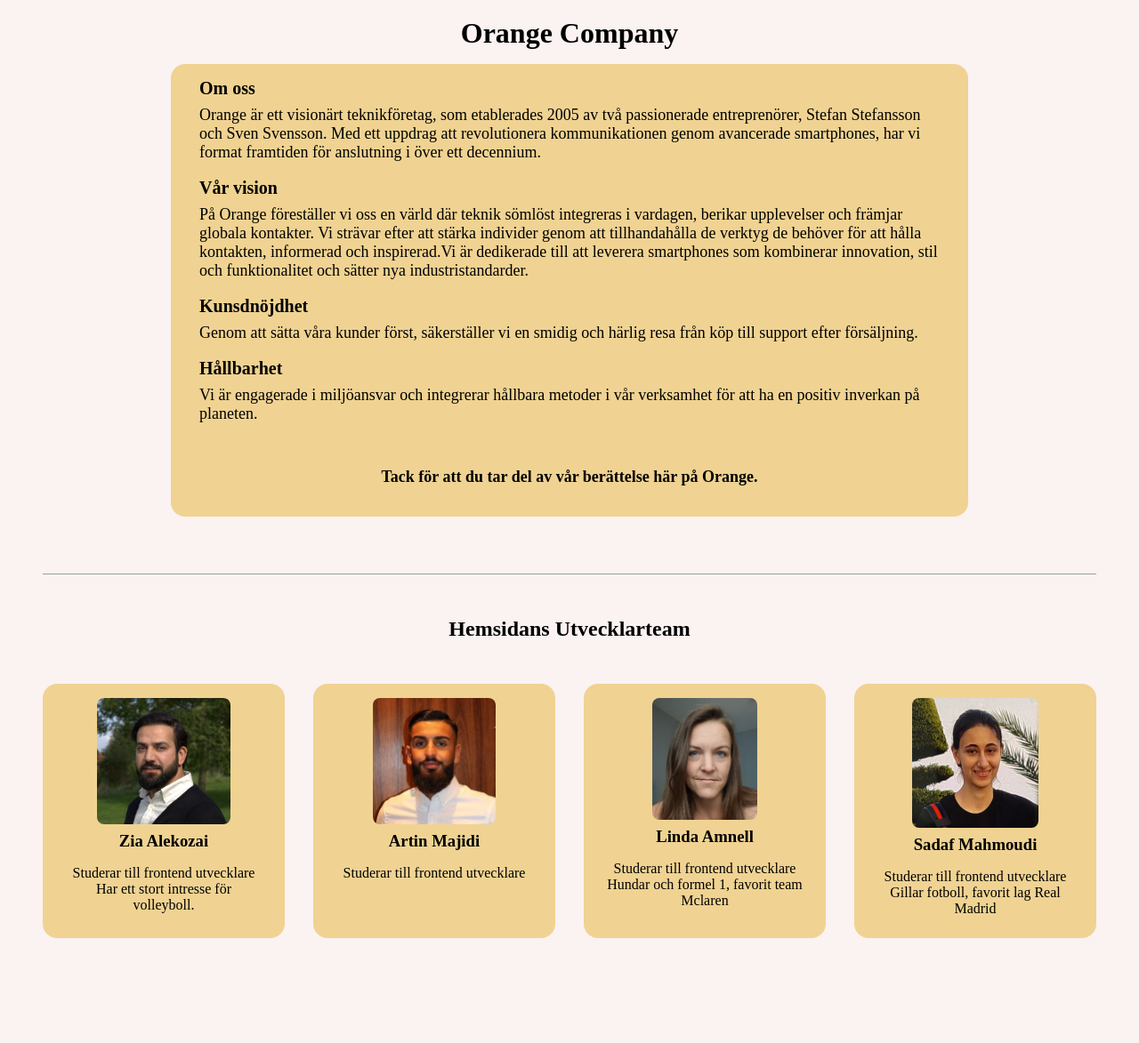
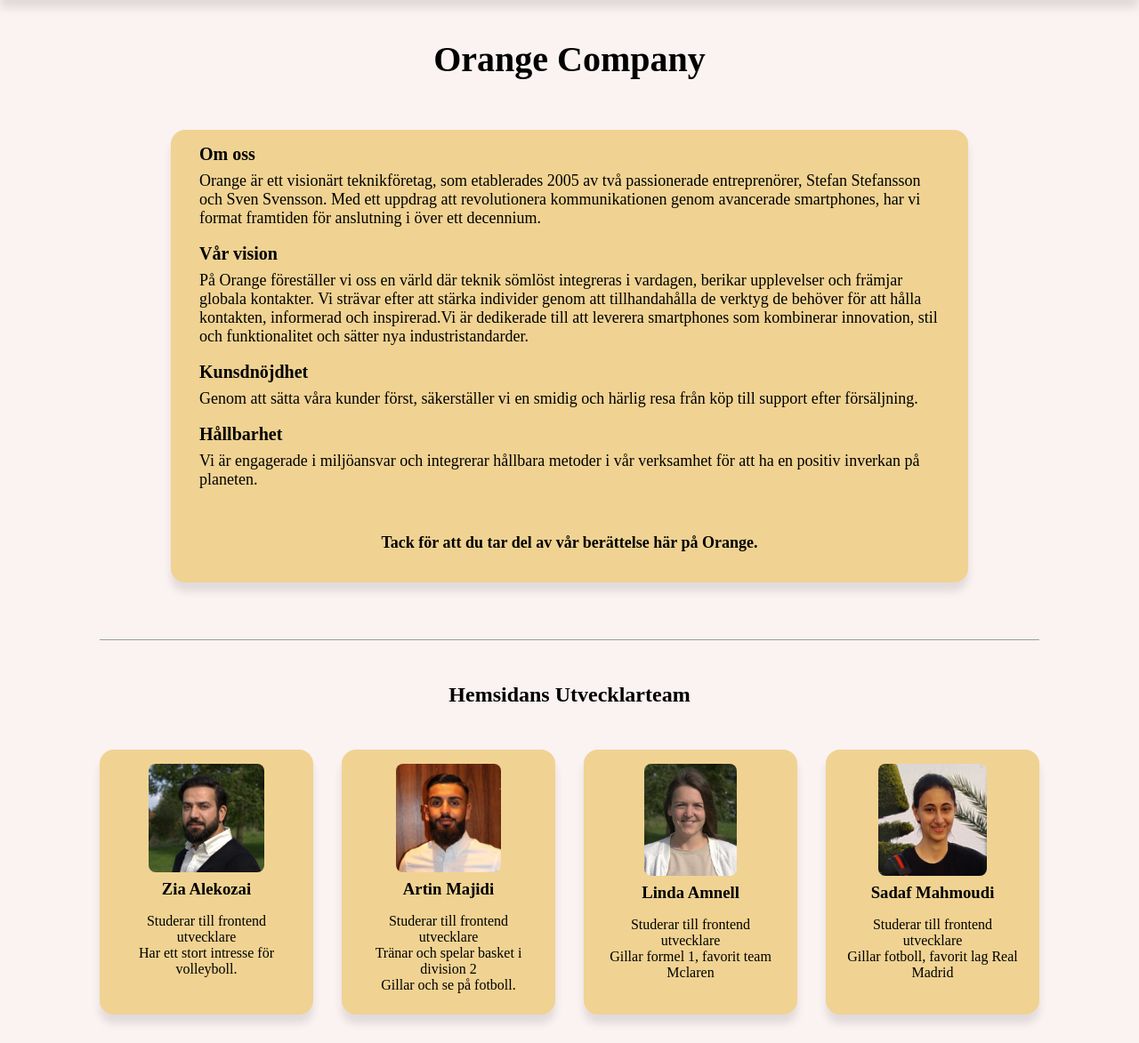
Before and after one commit to mziaalekozai/Grupparbete, a plain HTML site: page sidor/om-oss.html in a window 1280 px wide. Shown: the part 397-1570 px from the top of the page at 89% size. Before the commit the page ends 1484 px from the top, so only its background shows below. Drawn offline with Linux system fonts and the light colour scheme.

Commit message:
Fixat allt

```diff
--- a/sidor/om-oss.html
+++ b/sidor/om-oss.html
@@ -71,18 +71,18 @@
           <article>
             <img class="AM" src="../bilder/thumbnail_image10.jpg" alt="Artin" />
             <h3>Artin Majidi</h3>
-            <p class="ptext">Studerar till frontend utvecklare</p>
+            <p class="ptext">
+              Studerar till frontend utvecklare <br />
+              Tränar och spelar basket i division 2 <br />
+              Gillar och se på fotboll.
+            </p>
           </article>
           <article>
-            <img
-              class="LA"
-              src="../bilder/thumbnail_20230907_145905...jpg"
-              alt="Linda A"
-            />
+            <img class="LA" src="../bilder/rlFDg..2iN.jpeg" alt="Linda A" />
             <h3>Linda Amnell</h3>
             <p class="ptext">
               Studerar till frontend utvecklare <br />
-              Hundar och formel 1, favorit team Mclaren
+              Gillar formel 1, favorit team Mclaren
             </p>
           </article>
           <article>
--- a/styles/om-oss.css
+++ b/styles/om-oss.css
@@ -4,7 +4,8 @@
 
 .omoss {
   width: 100%;
-  padding-bottom: 1em;
+  /* padding-bottom: 1em; */
+  box-shadow: 0 10px 10px rgba(0, 0, 0, 0.1);
 }
 .kroppen {
   display: grid;
@@ -18,16 +19,20 @@
   padding: 1em 2em;
   border-radius: 1em;
   margin-bottom: 4em;
+  box-shadow: 0 10px 10px rgba(0, 0, 0, 0.1);
 }
 
 h1 {
+  padding-top: 1em;
+  padding-bottom: 1em;
+  font-size: 40px;
 }
 .företaget p {
   padding-bottom: 1em;
 }
 .TheTeam {
-  margin-left: 3em;
-  margin-right: 3em;
+  margin-left: 7em;
+  margin-right: 7em;
   text-align: center;
 }
 .TheTeam h2 {
@@ -40,12 +45,12 @@
   grid-gap: 2em;
   margin-bottom: 2em;
 
-  @media (max-width: 840px) {
+  @media (max-width: 940px) {
     display: grid;
     grid-template-columns: 1fr 1fr;
     grid-gap: 1em;
   }
-  @media (max-width: 430px) {
+  @media (max-width: 550px) {
     display: grid;
     grid-template-columns: 1fr;
     grid-gap: 1em;
@@ -59,9 +64,10 @@
   align-items: center;
   padding: 0.5em;
   border-radius: 1em;
+  box-shadow: 0 10px 10px rgba(0, 0, 0, 0.1);
 }
 .LA {
-  width: 52%;
+  width: 54%;
   padding: 0.5em 0.5em;
   border-radius: 1em;
 }
```
Also changed, not shown: bilder/rlFDg..2iN.jpeg (added).
